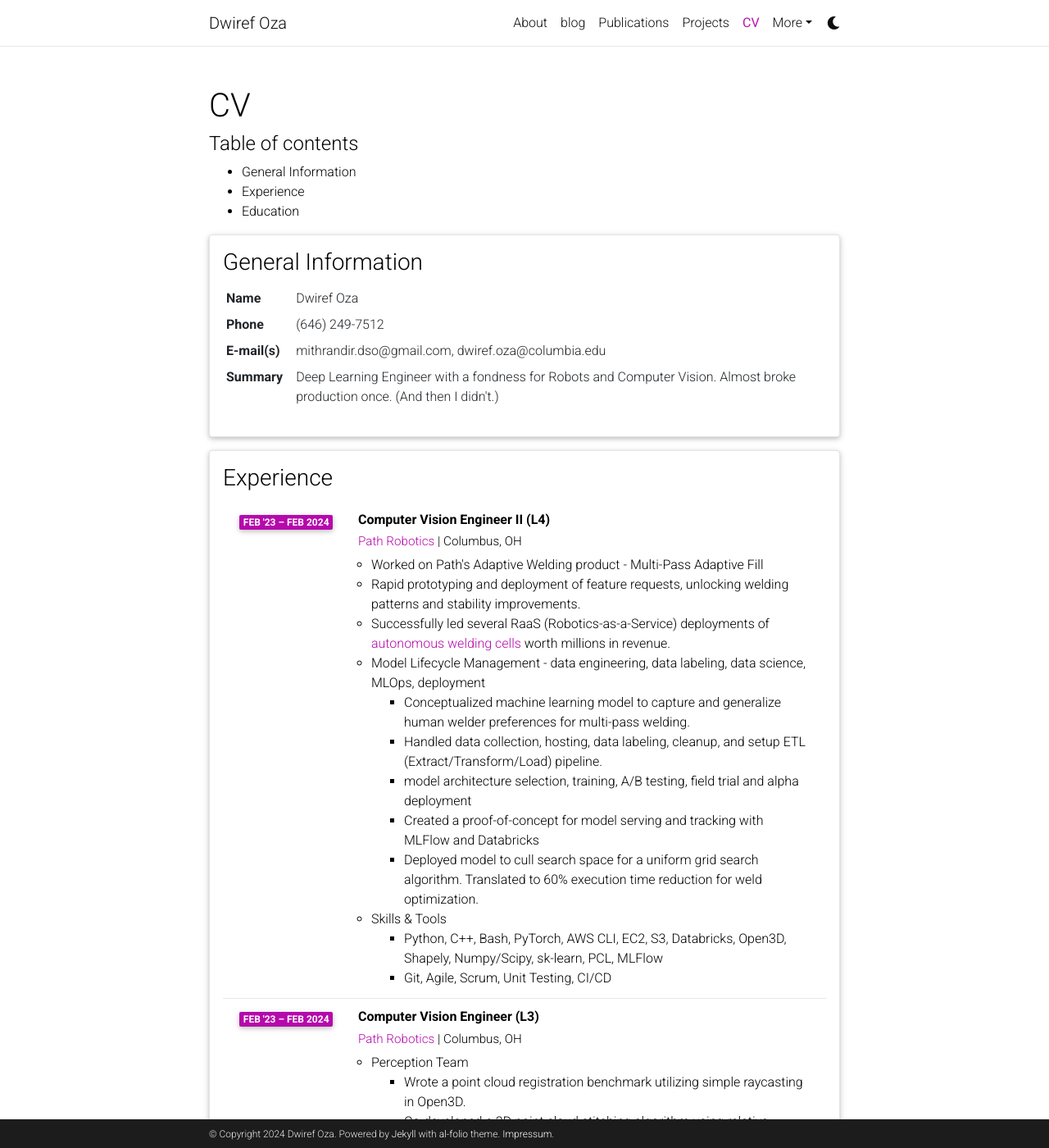
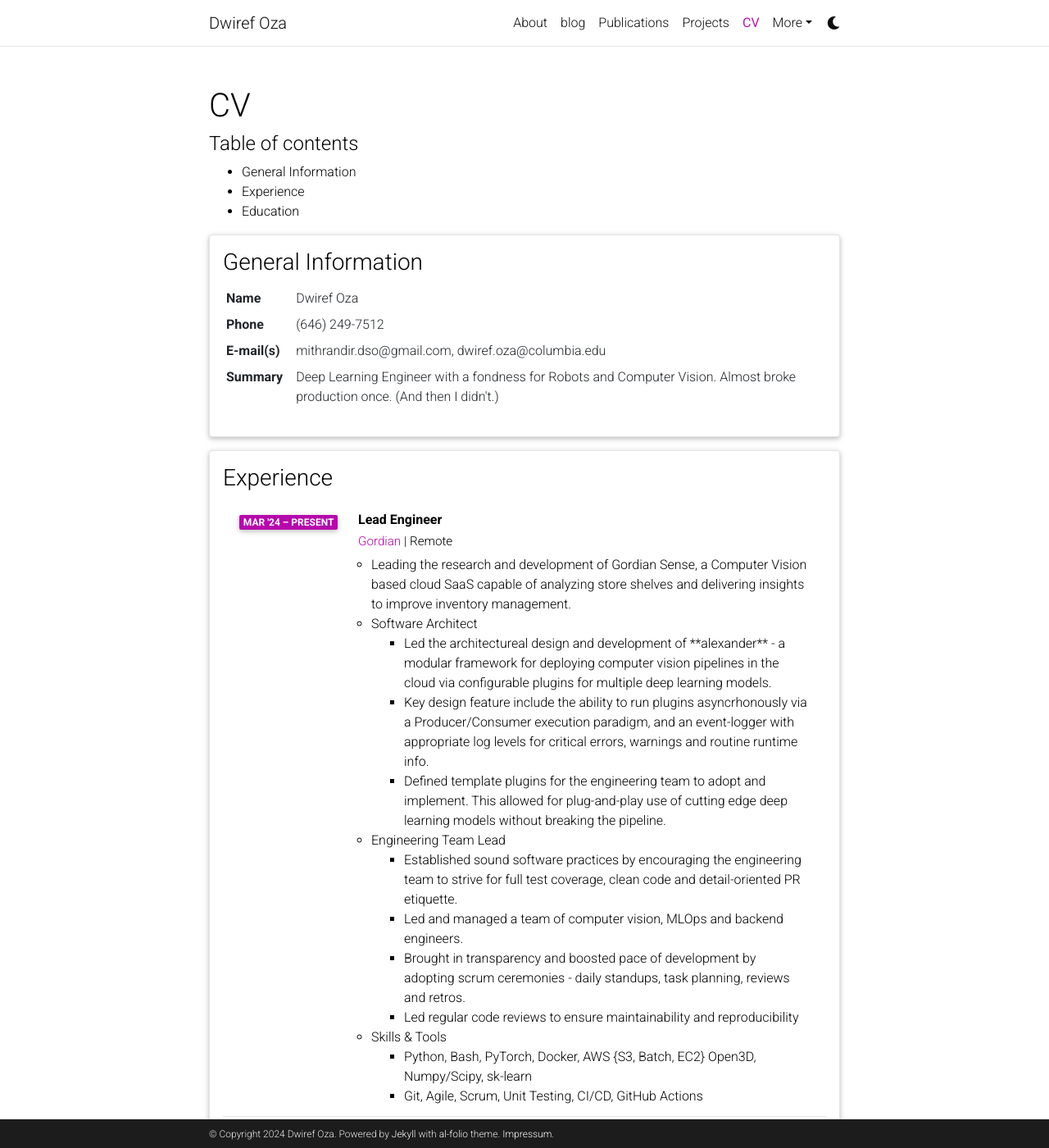
Before and after one commit to mythrandire/mythrandire.github.io, a Jekyll site: the page built from _pages/cv.md, in a window 1280 px wide and 1400 px high. Shown: the whole window at 82% size. Built offline with Jekyll 4.4.1, drawn with Linux system fonts in a browser that asks for light colours; comment, search, counter and statistics services are not loaded; a style sheet for code colours, icons or effects is not loaded.

Commit message:
update 2024

```diff
--- a/_data/cv.yml
+++ b/_data/cv.yml
@@ -13,6 +13,27 @@
 - title: Experience
   type: time_table
   contents:
+    - title: Lead Engineer
+      institution: <a href="https://www.gordianrobotics.com/">Gordian</a> | Remote
+      year: Mar '24 – Present
+      description:
+        - Leading the research and development of Gordian Sense, a Computer Vision based cloud SaaS capable of analyzing store shelves and delivering insights to improve inventory management.
+        - title: Software Architect
+          contents:
+          - Led the architectureal design and development of **alexander** - a modular framework for deploying computer vision pipelines in the cloud via configurable plugins for multiple deep learning models.
+          - Key design feature include the ability to run plugins asyncrhonously via a Producer/Consumer execution paradigm, and an event-logger with appropriate log levels for critical errors, warnings and routine runtime info.
+          - Defined template plugins for the engineering team to adopt and implement. This allowed for plug-and-play use of cutting edge deep learning models without breaking the pipeline.
+        - title: Engineering Team Lead
+          contents:
+          - Established sound software practices by encouraging the engineering team to strive for full test coverage, clean code and detail-oriented PR etiquette.
+          - Led and managed a team of computer vision, MLOps and backend engineers.
+          - Brought in transparency and boosted pace of development by adopting scrum ceremonies - daily standups, task planning, reviews and retros.
+          - Led regular code reviews to ensure maintainability and reproducibility
+        - title: Skills & Tools
+          contents:
+          - Python, Bash, PyTorch, Docker, AWS {S3, Batch, EC2} Open3D, Numpy/Scipy, sk-learn
+          - Git, Agile, Scrum, Unit Testing, CI/CD, GitHub Actions
+
     - title: Computer Vision Engineer II (L4)
       institution: <a href="https://www.path-robotics.com/">Path Robotics</a> | Columbus, OH
       year: Feb '23 – Feb 2024
```
